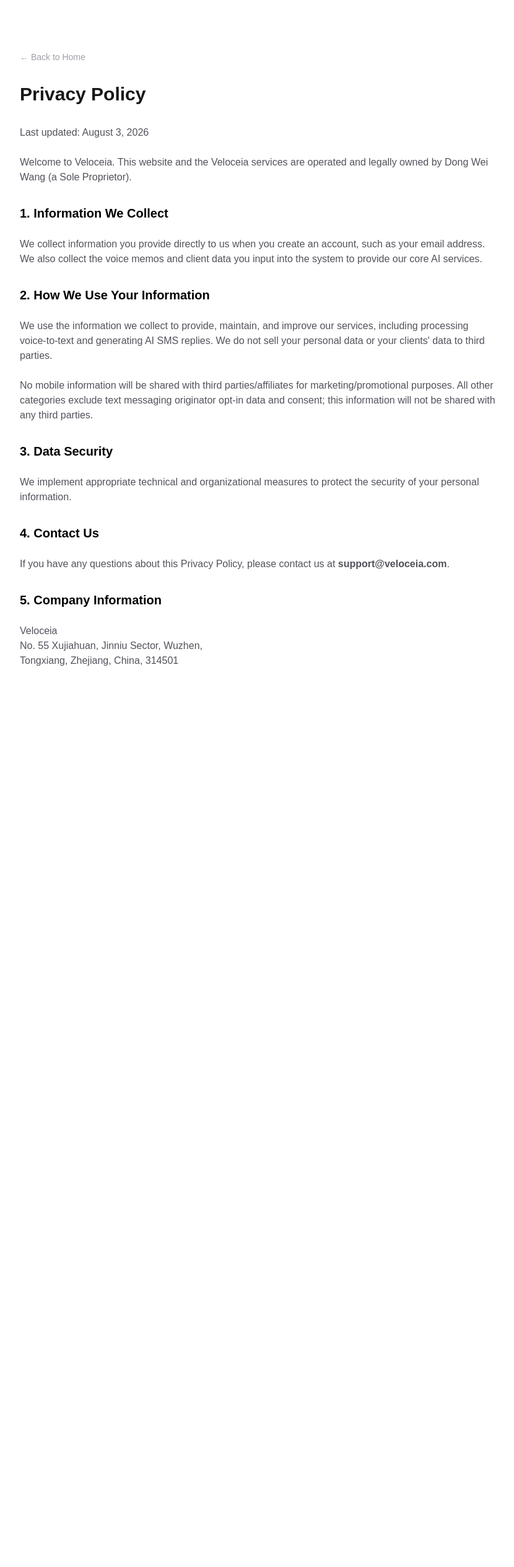
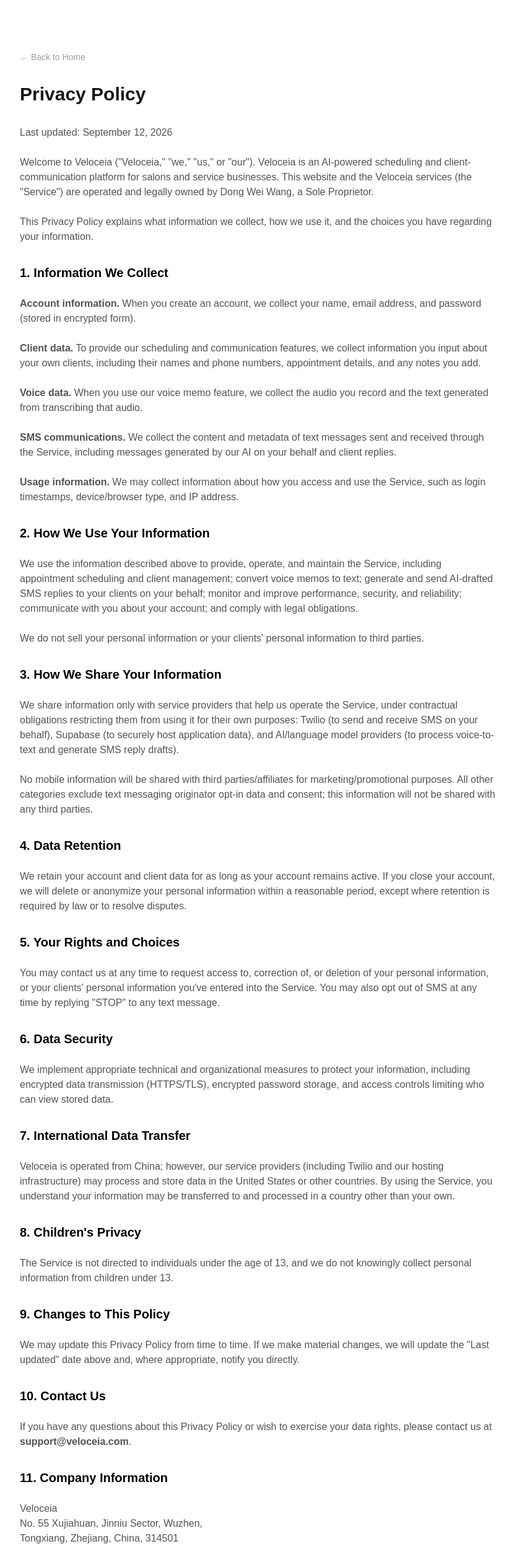
Before and after one commit to wdw1997/haird, a Next.js app: page /privacy in a window 1280 px wide. Shown: the top 2528 px of the page at 62% size, without its empty margins (224-1054 px from the left). Before the commit the page ends 1158 px from the top, so only its background shows below. Built offline with nearby package versions, Linux system fonts and the light colour scheme.

Commit message:
Update page.tsx

```diff
--- a/app/privacy/page.tsx
+++ b/app/privacy/page.tsx
@@ -6,23 +6,47 @@ export default function PrivacyPage() {
         <Link href="/" className="text-sm font-medium text-zinc-400 hover:text-black mb-8 inline-block">← Back to Home</Link>
         <h1 className="text-3xl font-bold mb-8">Privacy Policy</h1>
         <div className="prose prose-zinc text-zinc-600 space-y-6">
-          <p>Last updated: August 3, 2026</p>
-          <p>Welcome to Veloceia. This website and the Veloceia services are operated and legally owned by Dong Wei Wang (a Sole Proprietor).</p>
+          <p>Last updated: September 12, 2026</p>
+          <p>Welcome to Veloceia ("Veloceia," "we," "us," or "our"). Veloceia is an AI-powered scheduling and client-communication platform for salons and service businesses. This website and the Veloceia services (the "Service") are operated and legally owned by Dong Wei Wang, a Sole Proprietor.</p>
+          <p>This Privacy Policy explains what information we collect, how we use it, and the choices you have regarding your information.</p>
 
           <h2 className="text-xl font-semibold text-black mt-8">1. Information We Collect</h2>
-          <p>We collect information you provide directly to us when you create an account, such as your email address. We also collect the voice memos and client data you input into the system to provide our core AI services.</p>
+          <p><strong>Account information.</strong> When you create an account, we collect your name, email address, and password (stored in encrypted form).</p>
+          <p><strong>Client data.</strong> To provide our scheduling and communication features, we collect information you input about your own clients, including their names and phone numbers, appointment details, and any notes you add.</p>
+          <p><strong>Voice data.</strong> When you use our voice memo feature, we collect the audio you record and the text generated from transcribing that audio.</p>
+          <p><strong>SMS communications.</strong> We collect the content and metadata of text messages sent and received through the Service, including messages generated by our AI on your behalf and client replies.</p>
+          <p><strong>Usage information.</strong> We may collect information about how you access and use the Service, such as login timestamps, device/browser type, and IP address.</p>
 
           <h2 className="text-xl font-semibold text-black mt-8">2. How We Use Your Information</h2>
-          <p>We use the information we collect to provide, maintain, and improve our services, including processing voice-to-text and generating AI SMS replies. We do not sell your personal data or your clients' data to third parties.</p>
+          <p>We use the information described above to provide, operate, and maintain the Service, including appointment scheduling and client management; convert voice memos to text; generate and send AI-drafted SMS replies to your clients on your behalf; monitor and improve performance, security, and reliability; communicate with you about your account; and comply with legal obligations.</p>
+          <p>We do not sell your personal information or your clients' personal information to third parties.</p>
+
+          <h2 className="text-xl font-semibold text-black mt-8">3. How We Share Your Information</h2>
+          <p>We share information only with service providers that help us operate the Service, under contractual obligations restricting them from using it for their own purposes: Twilio (to send and receive SMS on your behalf), Supabase (to securely host application data), and AI/language model providers (to process voice-to-text and generate SMS reply drafts).</p>
           <p>No mobile information will be shared with third parties/affiliates for marketing/promotional purposes. All other categories exclude text messaging originator opt-in data and consent; this information will not be shared with any third parties.</p>
 
-          <h2 className="text-xl font-semibold text-black mt-8">3. Data Security</h2>
-          <p>We implement appropriate technical and organizational measures to protect the security of your personal information.</p>
+          <h2 className="text-xl font-semibold text-black mt-8">4. Data Retention</h2>
+          <p>We retain your account and client data for as long as your account remains active. If you close your account, we will delete or anonymize your personal information within a reasonable period, except where retention is required by law or to resolve disputes.</p>
 
-          <h2 className="text-xl font-semibold text-black mt-8">4. Contact Us</h2>
-          <p>If you have any questions about this Privacy Policy, please contact us at <strong>support@veloceia.com</strong>.</p>
+          <h2 className="text-xl font-semibold text-black mt-8">5. Your Rights and Choices</h2>
+          <p>You may contact us at any time to request access to, correction of, or deletion of your personal information, or your clients' personal information you've entered into the Service. You may also opt out of SMS at any time by replying "STOP" to any text message.</p>
 
-          <h2 className="text-xl font-semibold text-black mt-8">5. Company Information</h2>
+          <h2 className="text-xl font-semibold text-black mt-8">6. Data Security</h2>
+          <p>We implement appropriate technical and organizational measures to protect your information, including encrypted data transmission (HTTPS/TLS), encrypted password storage, and access controls limiting who can view stored data.</p>
+
+          <h2 className="text-xl font-semibold text-black mt-8">7. International Data Transfer</h2>
+          <p>Veloceia is operated from China; however, our service providers (including Twilio and our hosting infrastructure) may process and store data in the United States or other countries. By using the Service, you understand your information may be transferred to and processed in a country other than your own.</p>
+
+          <h2 className="text-xl font-semibold text-black mt-8">8. Children's Privacy</h2>
+          <p>The Service is not directed to individuals under the age of 13, and we do not knowingly collect personal information from children under 13.</p>
+
+          <h2 className="text-xl font-semibold text-black mt-8">9. Changes to This Policy</h2>
+          <p>We may update this Privacy Policy from time to time. If we make material changes, we will update the "Last updated" date above and, where appropriate, notify you directly.</p>
+
+          <h2 className="text-xl font-semibold text-black mt-8">10. Contact Us</h2>
+          <p>If you have any questions about this Privacy Policy or wish to exercise your data rights, please contact us at <strong>support@veloceia.com</strong>.</p>
+
+          <h2 className="text-xl font-semibold text-black mt-8">11. Company Information</h2>
           <p>
             Veloceia<br />
             No. 55 Xujiahuan, Jinniu Sector, Wuzhen,<br />
```
